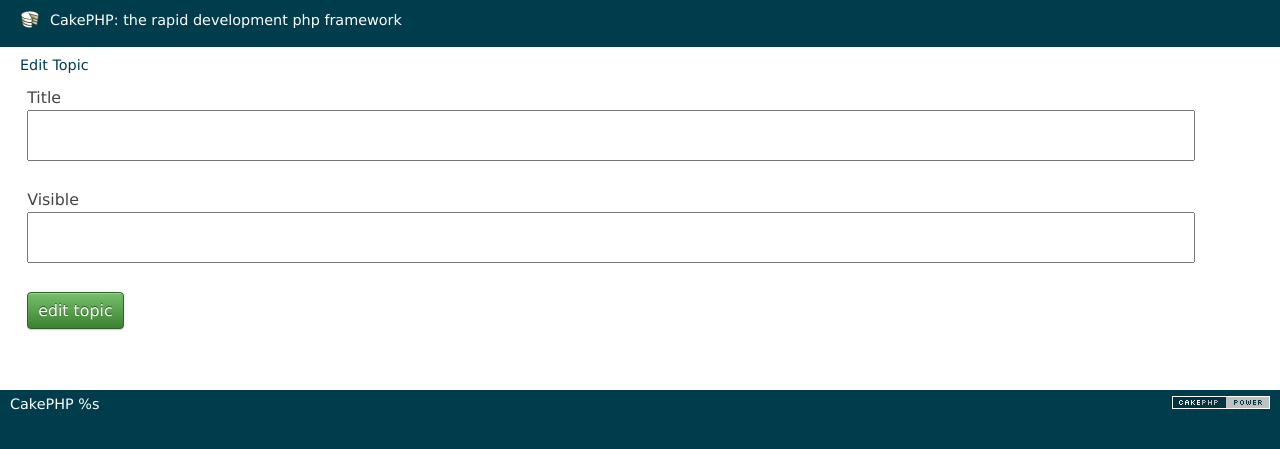
After one commit to ragibhasan894/CakePHP-CRUD, a CakePHP app: the page made by app/View/Topics/edit.ctp in a window 1280 px wide. The commit adds this page. Shown: the top 449 px of the page. Run offline with PHP 8.4 and a stand-in for CakePHP, Linux system fonts and the light colour scheme; the template is opened without the code that fills it, so the values that code supplies are empty; form fields are guessed from the names that the template uses; some libraries are stand-ins or nearby versions.

```diff
--- /dev/null
+++ b/app/View/Topics/edit.ctp
@@ -0,0 +1,9 @@
+<h1>Edit Topic</h1>
+
+<?php
+
+	echo $this->Form->create('Topic');
+	//echo $this->Form->input('user_id');
+	echo $this->Form->input('title');
+	echo $this->Form->input('visible');
+	echo $this->Form->end('edit topic');
--- a/app/View/Topics/index.ctp
+++ b/app/View/Topics/index.ctp
@@ -7,6 +7,8 @@
 		<th>Published</th>
 		<th>Created</th>
 		<th>Modified</th>
+		<th>Edit</th>
+		<th>Delete</th>
 	</tr>
 	<?php foreach($topics as $topic) : ?>
 	<tr>
@@ -19,6 +21,10 @@
 		<td><?php echo $this->HTML->link($topic['Topic']['created'], array('controller'=>'topics','action'=>'view',$topic['Topic']['id'])); ?></td>
 
 		<td><?php echo $this->HTML->link($topic['Topic']['modified'], array('controller'=>'topics','action'=>'view',$topic['Topic']['id'])); ?></td>
+
+		<td><?php echo $this->HTML->link('Edit', array('controller'=>'topics','action'=>'edit',$topic['Topic']['id'])); ?></td>
+
+		<td><?php echo $this->Form->postLink('Delete', array('controller'=>'topics','action'=>'delete',$topic['Topic']['id']), array('confirm'=>'Are you sure you want to delete this topic?')); ?></td>
 	</tr>
 	<?php endforeach; ?>
 	<?php unset($topic); ?>
```
Also changed, not shown: app/Controller/TopicsController.php (+26 -0 lines).
